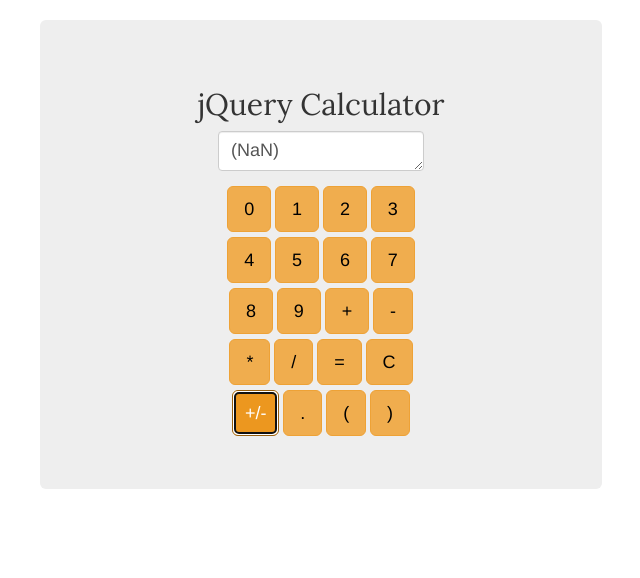
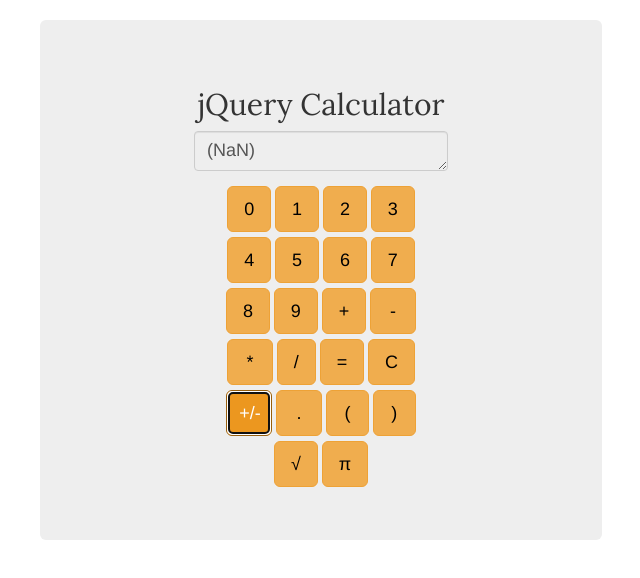
Before and after one commit to jklinck/jQueryCalc, a plain HTML site: page index.html in a window 1280 px wide. Both pictures are taken after a click on the button "+/-". Shown: the whole page, without its empty margins (319-959 px from the left). Drawn offline with nearby package versions, Linux system fonts and the light colour scheme.

Commit message:
added pi and square root functionality and updated README.md

```diff
--- a/index.css
+++ b/index.css
@@ -5,21 +5,27 @@
 	font-family: 'Lora', serif;
 	}
 	.text{
-		width:20%;
 		margin-right: auto;
 		margin-left: auto;
 		font-size: 18px;
-		width: 206px;
+		width: 254px;
 	}
 	.btn{
 		margin-bottom: 5px;
 		color: black;
+	}
+	.btnWidth{
+		width: 46px;
+	}
+	.parenthesis{
+		width: 43px;
 	}
 	.plusMinus{
 		padding-right: 12px;
 		padding-left: 12px;
 	}
 
+/* media query so .jumbotron can resize on screens below 600px */
 @media screen and (min-width:600px){
 	.jumbotron{
 		width: 45%;
--- a/index.html
+++ b/index.html
@@ -2,10 +2,12 @@
 <html>
 <head>
 	<title>jQuery calculator</title>
+	<!-- Bootstrap -->
 	<link rel="stylesheet" href="https://maxcdn.bootstrapcdn.com/bootstrap/3.3.6/css/bootstrap.min.css" integrity="sha384-1q8mTJOASx8j1Au+a5WDVnPi2lkFfwwEAa8hDDdjZlpLegxhjVME1fgjWPGmkzs7" crossorigin="anonymous">
 	<link rel="stylesheet" href="index.css"/>
 	<link href="https://fonts.googleapis.com/css?family=Lora" rel="stylesheet">
 	<script type="text/javascript" src="parser.js"></script>
+	<!-- jQuery -->
 	<script src="https://ajax.googleapis.com/ajax/libs/jquery/3.0.0/jquery.min.js"></script>
 	<script type="text/javascript" src="index.js"></script>
 </head>
@@ -14,7 +16,7 @@
 		<div class="jumbotron">
 			<h2 class="text-center">jQuery Calculator</h2>
 			<div class="row form-group text-center">
-				<textarea rows="1" class="form-control text"></textarea>
+				<textarea rows="1" class="form-control text" readonly></textarea>
 			</div>
 			<div class="row text-center">
 				<button value="0" class="btn btn-warning btn-lg input">0</button>
@@ -32,19 +34,23 @@
 				<button class="btn btn-warning btn-lg input" value="8">8</button>
 				<button class="btn btn-warning btn-lg input" value="9">9</button>
 				<button class="btn btn-warning btn-lg input" value="+">+</button>
-				<button class="btn btn-warning btn-lg input" value="-">-</button>
+				<button class="btn btn-warning btn-lg input btnWidth" value="-">-</button>
 			</div>
 			<div class="row text-center">
-				<button class="btn btn-warning btn-lg input" value="*">*</button>
+				<button class="btn btn-warning btn-lg input btnWidth" value="*">*</button>
 				<button class="btn btn-warning btn-lg input" value="/">/</button>
 				<button class="btn btn-warning btn-lg equals">=</button>
 				<button class="btn btn-warning btn-lg clear">C</button>
 			</div>
 			<div class="row text-center">
-				<button class="btn btn-warning btn-lg plusMinus">+/-</button>
-				<button class="btn btn-warning btn-lg input" value=".">.</button>
-				<button class="btn btn-warning btn-lg input" value="(">(</button>
-				<button class="btn btn-warning btn-lg input" value=")">)</button>
+				<button class="btn btn-warning btn-lg plusMinus btnWidth">+/-</button>
+				<button class="btn btn-warning btn-lg input btnWidth" value=".">.</button>
+				<button class="btn btn-warning btn-lg input parenthesis" value="(">(</button>
+				<button class="btn btn-warning btn-lg input parenthesis" value=")">)</button>
+			</div>
+			<div class="row text-center">
+				<button class="btn btn-warning btn-lg sqrRt" value="&radic;">&radic;</button>
+				<button class="btn btn-warning btn-lg input pi" value="pi">&pi;</button>
 			</div>
 		</div>
 	</div>
--- a/index.js
+++ b/index.js
@@ -1,3 +1,7 @@
+/*
+	Need to have square root symbol show in textarea
+*/
+
 $(function(){
 	var value = ""; // displays user input in text area
 	var value2 = ""; // collects inputs for answerArr
@@ -5,6 +9,8 @@ $(function(){
 	var answer = ""; // uses parser.js to evaluate "value" variable
 	var answerArr = []; // separates inputs into distinct numbers and operators
 	var currentIndex = 0; // used to increment indices of answerArr
+	var sqrRt = false;
+	var square = "&radic;";
 
 	// place input into textarea
 	$(".input").on("click",function(){
@@ -15,6 +21,13 @@ $(function(){
 			value += current;
 			currentIndex++;
 			value2 = "";
+			$(".text").html(value);
+		}
+		else if(current == "pi"){
+			current = (Parser.evaluate("22/7")).toFixed(9);
+			value += current;
+			value2 += current; // kept track of to populate answerArr[]
+			answerArr[currentIndex] = value2;
 			$(".text").html(value);
 		}
 		else{
@@ -37,17 +50,29 @@ $(function(){
 		$(".text").html(value);
 	});
 
+	$(".sqrRt").on("click",function(){
+		sqrRt = true;
+		// sets sqrRt variable to true so that it can perform the if statement in the equals method below
+	})
+
 	// equals
 	$(".equals").on("click",function(){
-		// user Parser.evaulate function from parser.js
-		answer = Parser.evaluate(value);
-		$(".text").html(answer);
+		// use Parser.evaulate function from parser.js
+		if(sqrRt){
+			answer = Math.sqrt(value);
+			$(".text").html(answer);
+			sqrRt = false;
+		}
+		else{
+			answer = Parser.evaluate(value);
+			$(".text").html(answer);
+		}
 		value = answer;
+		currentIndex = 0;
+		answerArr = [value]; // this is done so the only value left in answerArr[] is the answer from the current calculation
 		current = "";
 		value2 = "";
 		answer = "";
-		currentIndex = 0;
-		answerArr = [value]; // this is done so the only value left in answerArr[] is the answer from the previous calculation and can thus start a new calculation
 	});
 
 	// clear
@@ -58,6 +83,7 @@ $(function(){
 		answer = "";
 		currentIndex = 0;
 		answerArr = [];
+		sqrRt = false;
 		$(".text").html(value);
 	});
 });
```
Also changed, not shown: 1 other file.
